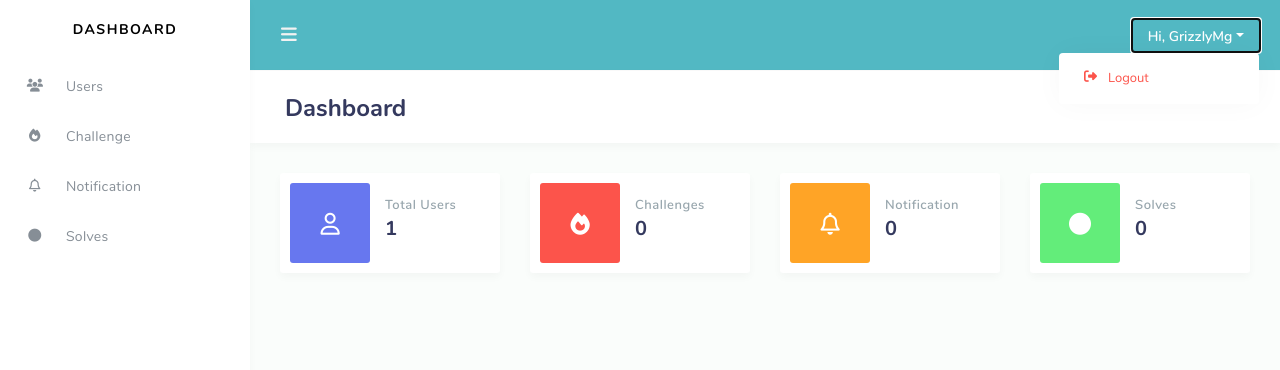
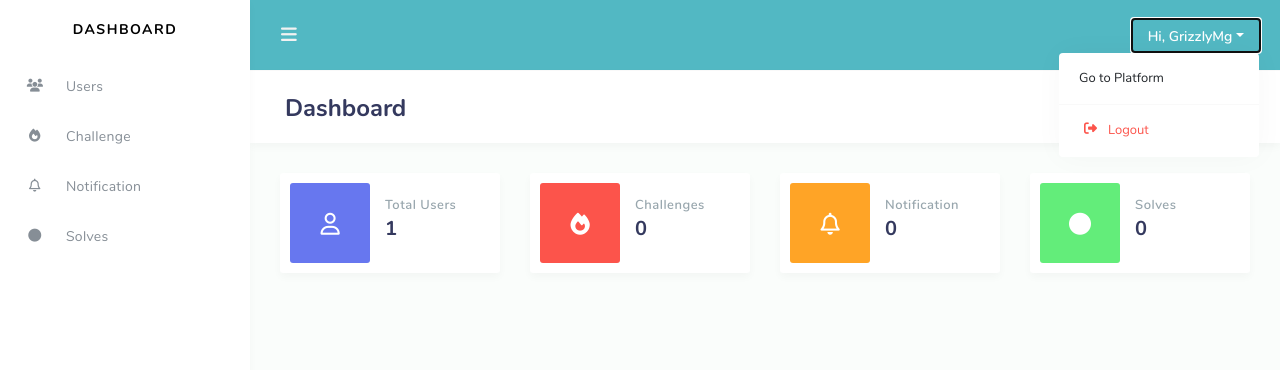
Before and after one commit to ChaO-0/platform_ctf, a PHP site: page /admin/dashboard/index.php in a window 1280 px wide, after a click that opens the changed part. Shown: the top 370 px of the page. Run offline with PHP 8.4, Linux system fonts and the light colour scheme; a user stored in the database is signed in; data comes from the database, SQL or seed files in the repository; data that the repository does not hold is empty; some libraries are stand-ins or nearby versions.

Commit message:
nambah anu

```diff
--- a/admin/dashboard/template/nav.php
+++ b/admin/dashboard/template/nav.php
@@ -28,6 +28,8 @@
         <!-- <img alt="image" src="assets/img/avatar/avatar-1.png" class="rounded-circle mr-1"> -->
         <div class="d-sm-none d-lg-inline-block">Hi, <?php echo $username ?></div></a>
         <div class="dropdown-menu dropdown-menu-right">
+            <a class="dropdown-item has-icon" href="/platform_ctf/challenges">Go to Platform</a>
+            <div class="dropdown-divider"></div>
             <a href="<?php echo $logout ?>logout" class="dropdown-item has-icon text-danger">
             <i class="fas fa-sign-out-alt"></i> Logout
             </a>
```
